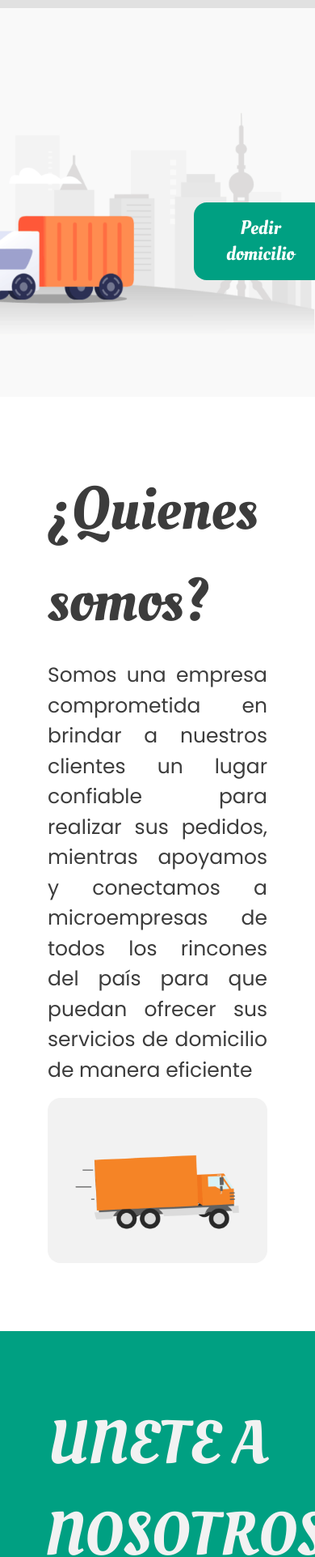
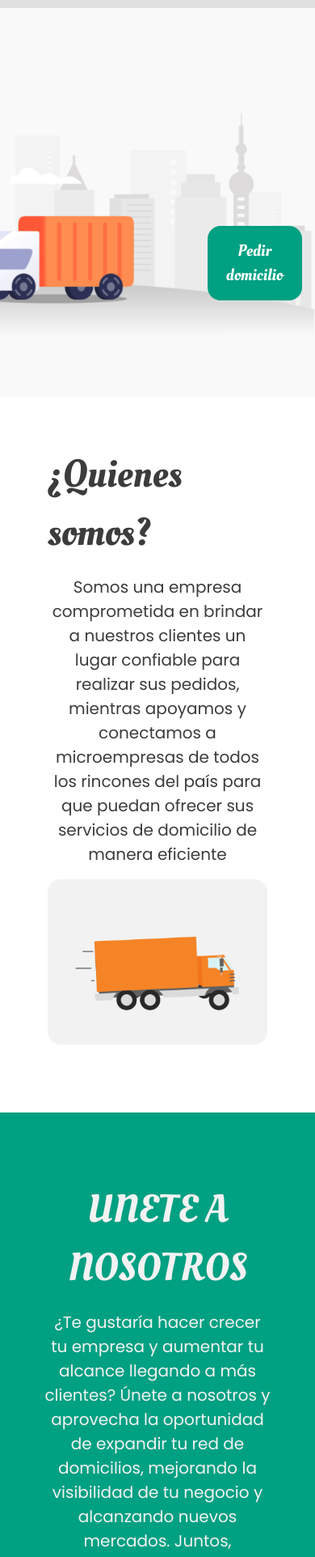
Before and after one commit to MAKAIABootcamp/project-equipo1-front-8, a React (Vite) app in the folder Attendy/: page / in a window 390 px wide. Shown: the part 53-1976 px from the top of the page at 81% size. Built offline with nearby package versions, Linux system fonts and the light colour scheme; no server answers.

Commit message:
Fix/Responsive-Homepage

```diff
--- a/Attendy/src/pages/Home/Home.jsx
+++ b/Attendy/src/pages/Home/Home.jsx
@@ -11,9 +11,9 @@ const Home = () => {
   return (
     <main>
       <Header></Header>
-      <div className="mb-10">
+      <div className="mb-10 flex items-center lg:justify-start justify-center">
         <button
-          className="bg-[#00A082] text-white hover:text-black absolute p-4 rounded-2xl mt-60 max-md:ml-60	md:ml-40 z-10 px-10 text-2xl font-oleo"
+          className="bg-[#00A082] text-white text-center hover:text-black absolute p-4 rounded-2xl mt-[150px] max-md:ml-60 lg:ml-40 z-10 lg:px-10 lg:text-2xl text-[20px] lg:w-[14rem] w-[30%] font-oleo"
           onClick={handleClicklogin}
         >
           Pedir domicilio
@@ -24,12 +24,12 @@ const Home = () => {
           alt="Logo"
         />
       </div>
-      <div className="md:flex p-5 w-4/5 m-auto mt-16 mb-16">
+      <div className="md:flex p-5 w-4/5 m-auto lg:mt-16 mb-16">
         <div className="md:px-10 flex flex-col justify-center">
-          <h2 className="text-[#3C3C3C] text-[75px] font-oleo">
+          <h2 className="text-[#3C3C3C] lg:text-[75px] text-[48px] font-oleo">
             ¿Quienes somos?
           </h2>
-          <p className="text-[25px] text-[#3C3C3C] py-4 font-poppins text-justify">
+          <p className="lg:text-[25px] text-[20px] text-[#3C3C3C] py-4 font-poppins lg:text-justify text-center">
             Somos una empresa comprometida en brindar a nuestros clientes un
             lugar confiable para realizar sus pedidos, mientras apoyamos y
             conectamos a microempresas de todos los rincones del país para que
@@ -44,10 +44,10 @@ const Home = () => {
       </div>
       <div className="flex p-5 bg-[#00A082] text-center">
         <div className="md:px-10 w-4/5 m-auto mt-16 mb-16">
-          <h2 className="text-[#f2f2f2] text-[75px] font-oleo">
+          <h2 className="text-[#f2f2f2] lg:text-[75px] text-[48px] font-oleo">
             UNETE A NOSOTROS
           </h2>
-          <p className="text-[25px] text-[#f2f2f2] py-4 font-poppins text-justify mb-5">
+          <p className="lg:text-[25px] text-[20px] text-[#f2f2f2] py-4 font-poppins lg:text-justify mb-5">
             ¿Te gustaría hacer crecer tu empresa y aumentar tu alcance llegando
             a más clientes? Únete a nosotros y aprovecha la oportunidad de
             expandir tu red de domicilios, mejorando la visibilidad de tu
@@ -70,14 +70,19 @@ const Home = () => {
           src="/gif/truc_delivery.gif"
           alt=""
         />
-      <div className="md:px-10 md:flex lg:flex-col md:justify-center w-4/5 m-auto mt-16 mb-16">
-        <h2 className="text-[#3C3C3C] text-[75px] font-oleo text-center">
-          Nuestra Propuesta de Valor
-        </h2>
-        <p className="text-[25px] text-[#3C3C3C] py-4 font-poppins text-justify">
-          Con nuestra plataforma, conectamos empresas con clientes y facilitamos la gestión eficiente de pedidos. Ofrecemos herramientas tecnológicas que optimizan el proceso de entrega, permitiendo que negocios de cualquier tamaño compitan y crezcan ofreciendo un servicio de calidad. Con cada pedido, fortaleces tu relación con los clientes y haces crecer tu empresa de manera sostenible.
-        </p>
-      </div>
+        <div className="md:px-10 md:flex lg:flex-col md:justify-center w-4/5 m-auto mt-16 lg:mb-16">
+          <h2 className="text-[#3C3C3C] lg:text-[75px] text-[48px] font-oleo text-center">
+            Nuestra Propuesta de Valor
+          </h2>
+          <p className="lg:text-[25px] text-[20px] text-[#3C3C3C] py-4 font-poppins lg:text-justify text-center">
+            Con nuestra plataforma, conectamos empresas con clientes y
+            facilitamos la gestión eficiente de pedidos. Ofrecemos herramientas
+            tecnológicas que optimizan el proceso de entrega, permitiendo que
+            negocios de cualquier tamaño compitan y crezcan ofreciendo un
+            servicio de calidad. Con cada pedido, fortaleces tu relación con los
+            clientes y haces crecer tu empresa de manera sostenible.
+          </p>
+        </div>
       </div>
       <Footer></Footer>
     </main>
```
